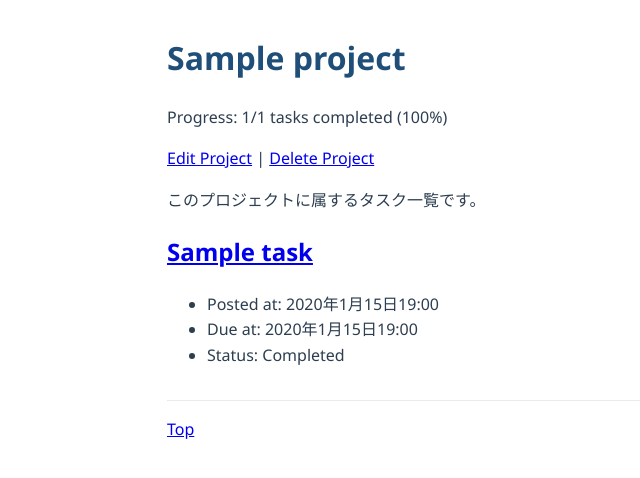
After one commit to s1f10250074/django-test-exercise, a Django app: page /projects/1/ in a window 1280 px wide. The commit adds this page. Shown: the top 478 px of the page, without its empty margins (73-713 px from the left). Run offline with Django 5.2, Linux system fonts and the light colour scheme; tables that the repository leaves empty hold one stand-in row (values such as "Sample post").

Commit message:
プロジェクト機能の追加

```diff
--- a/config/urls.py
+++ b/config/urls.py
@@ -21,6 +21,10 @@ from todo import views as todo_views
 urlpatterns = [
     path('admin/', admin.site.urls),
     path('', todo_views.index, name='index'),
+    path('projects/', todo_views.project_list, name='project_list'),
+    path('projects/<int:project_id>/', todo_views.project_detail, name='project_detail'),
+    path('projects/<int:project_id>/update', todo_views.project_update, name='project_update'),
+    path('projects/<int:project_id>/delete', todo_views.project_delete, name='project_delete'),
     path('<int:task_id>/', todo_views.detail, name='detail'),
     path('<int:task_id>/update', todo_views.update, name='update'),
     path('<int:task_id>/delete', todo_views.delete, name='delete'),
--- a/todo/models.py
+++ b/todo/models.py
@@ -2,12 +2,20 @@ from django.db import models
 from django.utils import timezone
 
 
-# Create your models here.
+class Project(models.Model):
+    name = models.CharField(max_length=100)
+    created_at = models.DateTimeField(default=timezone.now)
+
+    def __str__(self):
+        return self.name
+
+
 class Task(models.Model):
     title = models.CharField(max_length=100)
     completed = models.BooleanField(default=False)
     posted_at = models.DateTimeField(default=timezone.now)
     due_at = models.DateTimeField(null=True, blank=True)
+    project = models.ForeignKey(Project, on_delete=models.CASCADE, null=True, blank=True, related_name='tasks')
 
     def is_overdue(self, dt):
         if self.due_at is None:
--- a/todo/templates/todo/detail.html
+++ b/todo/templates/todo/detail.html
@@ -16,6 +16,9 @@
     {% if task.due_at %}
     <li>Due at: {{ task.due_at }}</li>
     {% endif %}
+    {% if task.project %}
+    <li>Project: {{ task.project.name }}</li>
+    {% endif %}
     {% if task.completed %}
     <li>Status: Completed</li>
     {% else %}
--- /dev/null
+++ b/todo/templates/todo/project_detail.html
@@ -0,0 +1,48 @@
+{% load static %}
+<!DOCTYPE html>
+<html lang="ja">
+
+<head>
+  <title>Project Detail</title>
+  <meta charset="UTF-8">
+  <meta name="author" content="INIAD">
+  <link rel="stylesheet" href="{% static 'css/base.css' %}">
+</head>
+
+<body>
+  <h1>{{ project.name }}</h1>
+  <p>Progress: {{ completed }}/{{ total }} tasks completed ({{ progress }}%)</p>
+  <div>
+    <a href="{% url 'project_update' project.id %}">Edit Project</a>
+    |
+    <a href="{% url 'project_delete' project.id %}">Delete Project</a>
+  </div>
+  <p>このプロジェクトに属するタスク一覧です。</p>
+
+  {% if tasks %}
+    {% for task in tasks %}
+    <div class="text">
+      <h2><a href="{% url 'detail' task.id %}">{{ task.title }}</a></h2>
+      <ul>
+        <li>Posted at: {{ task.posted_at }}</li>
+        {% if task.due_at %}
+        <li>Due at: {{ task.due_at }}</li>
+        {% endif %}
+        {% if task.completed %}
+        <li>Status: Completed</li>
+        {% else %}
+        <li>Status: Not Completed</li>
+        {% endif %}
+      </ul>
+    </div>
+    {% endfor %}
+  {% else %}
+    <p>このプロジェクトにはまだタスクがありません。</p>
+  {% endif %}
+
+  <div>
+    <a href="{% url 'index' %}">Top</a>
+  </div>
+</body>
+
+</html>
--- a/todo/views.py
+++ b/todo/views.py
@@ -2,14 +2,28 @@ from django.shortcuts import render, redirect
 from django.http import Http404
 from django.utils.timezone import make_aware
 from django.utils.dateparse import parse_datetime
-from todo.models import Task
+from todo.models import Project, Task
 
 
 # Create your views here.
 def index(request):
     if request.method == 'POST':
-        task = Task(title=request.POST['title'],
-                    due_at=make_aware(parse_datetime(request.POST['due_at'])))
+        project_name = request.POST.get('project_name', '').strip()
+        project = None
+
+        if project_name:
+            project, created = Project.objects.get_or_create(name=project_name)
+        else:
+            project_id = request.POST.get('project')
+            if project_id:
+                project = Project.objects.get(pk=project_id)
+
+        due_at = request.POST.get('due_at')
+        task = Task(
+            title=request.POST['title'],
+            due_at=make_aware(parse_datetime(due_at)) if due_at else None,
+            project=project,
+        )
         task.save()
 
     if request.GET.get('order') == 'due':
@@ -17,8 +31,11 @@ def index(request):
     else:
         tasks = Task.objects.order_by('-posted_at')
 
+    projects = Project.objects.order_by('name')
+
     context = {
-        "tasks": tasks
+        "tasks": tasks,
+        "projects": projects,
     }
     return render(request, 'todo/index.html', context)
 
@@ -31,6 +48,7 @@ def detail(request, task_id):
 
     context = {
         'task': task,
+        'project': task.project,
     }
     return render(request, 'todo/detail.html', context)
 
@@ -42,15 +60,100 @@ def update(request, task_id):
         raise Http404("Task does not exist")
 
     if request.method == 'POST':
+        project_name = request.POST.get('project_name', '').strip()
+        project = None
+
+        if project_name:
+            project, created = Project.objects.get_or_create(name=project_name)
+        else:
+            project_id = request.POST.get('project')
+            if project_id:
+                project = Project.objects.get(pk=project_id)
+
         task.title = request.POST['title']
-        task.due_at = make_aware(parse_datetime(request.POST['due_at']))
+        task.due_at = make_aware(parse_datetime(request.POST['due_at'])) if request.POST.get('due_at') else None
+        task.project = project
         task.save()
         return redirect(detail, task_id)
 
     context = {
-        'task': task
+        'task': task,
+        'projects': Project.objects.order_by('name'),
     }
     return render(request, "todo/edit.html", context)
+
+
+def project_list(request):
+    projects = Project.objects.order_by('name')
+    project_data = []
+    for project in projects:
+        tasks = project.tasks.all()
+        total = tasks.count()
+        completed = tasks.filter(completed=True).count()
+        project_data.append({
+            'project': project,
+            'total': total,
+            'completed': completed,
+            'progress': int(completed / total * 100) if total else 0,
+        })
+
+    context = {
+        'projects': project_data,
+    }
+    return render(request, 'todo/project_list.html', context)
+
+
+def project_detail(request, project_id):
+    try:
+        project = Project.objects.get(pk=project_id)
+    except Project.DoesNotExist:
+        raise Http404("Project does not exist")
+
+    tasks = Task.objects.filter(project=project).order_by('-posted_at')
+    total = tasks.count()
+    completed = tasks.filter(completed=True).count()
+    context = {
+        'project': project,
+        'tasks': tasks,
+        'total': total,
+        'completed': completed,
+        'progress': int(completed / total * 100) if total else 0,
+    }
+    return render(request, 'todo/project_detail.html', context)
+
+
+def project_update(request, project_id):
+    try:
+        project = Project.objects.get(pk=project_id)
+    except Project.DoesNotExist:
+        raise Http404("Project does not exist")
+
+    if request.method == 'POST':
+        project.name = request.POST.get('name', '').strip()
+        project.save()
+        return redirect(project_detail, project_id)
+
+    context = {
+        'project': project,
+    }
+    return render(request, 'todo/project_edit.html', context)
+
+
+def project_delete(request, project_id):
+    try:
+        project = Project.objects.get(pk=project_id)
+    except Project.DoesNotExist:
+        raise Http404("Project does not exist")
+
+    if request.method == 'POST':
+        project.delete()
+        return redirect(project_list)
+
+    context = {
+        'project': project,
+    }
+    return render(request, 'todo/project_delete.html', context)
+
 
 def delete(request, task_id):
     try:
```
Also changed, not shown: todo/templates/todo/edit.html (+13 -0 lines), todo/templates/todo/index.html (+18 -1 lines), todo/templates/todo/project_delete.html (added, +24 -0 lines), todo/templates/todo/project_edit.html (added, +29 -0 lines), todo/templates/todo/project_list.html (added, +39 -0 lines), todo/tests.py (+23 -1 lines), todo/migrations/0002_project_task_project.py (added).
